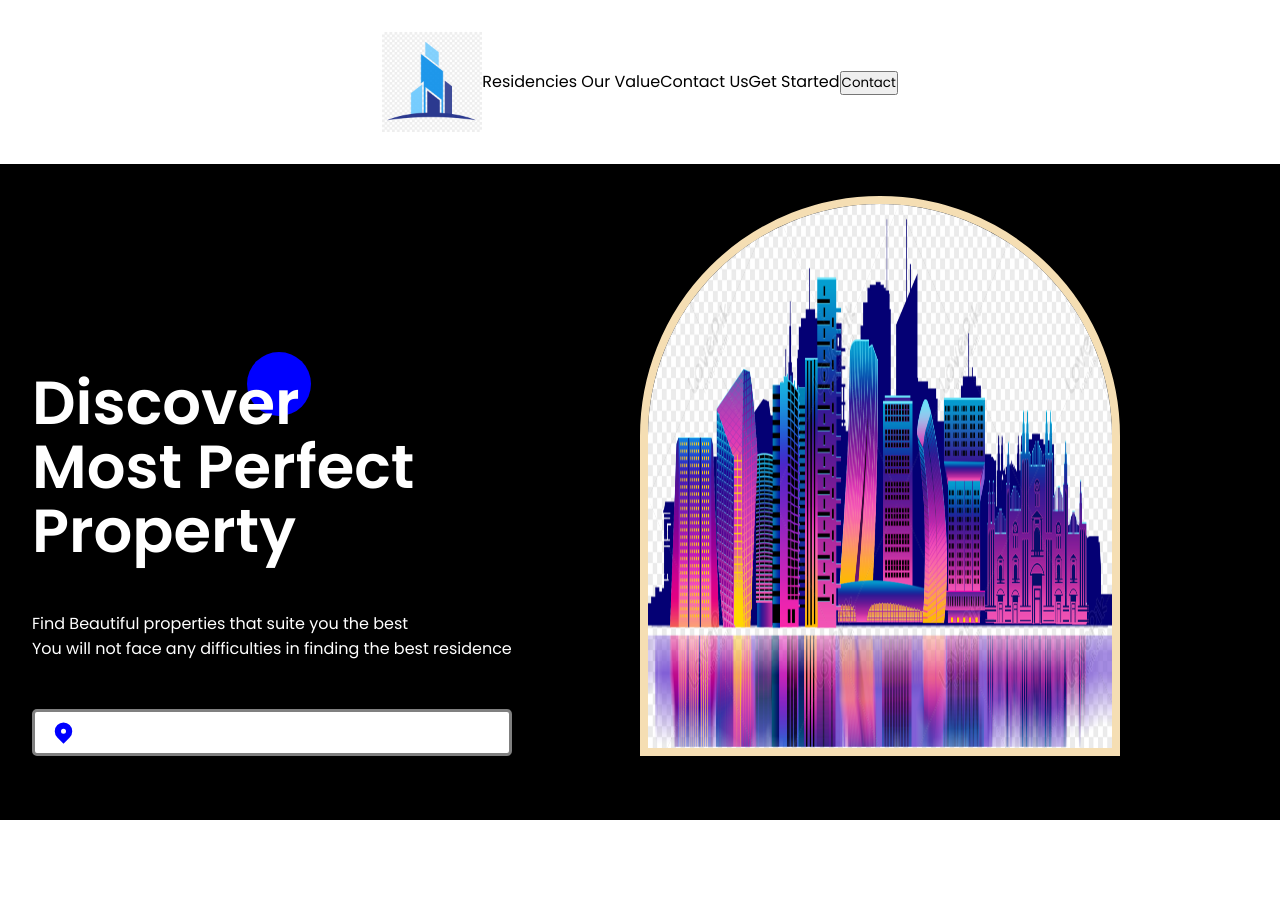
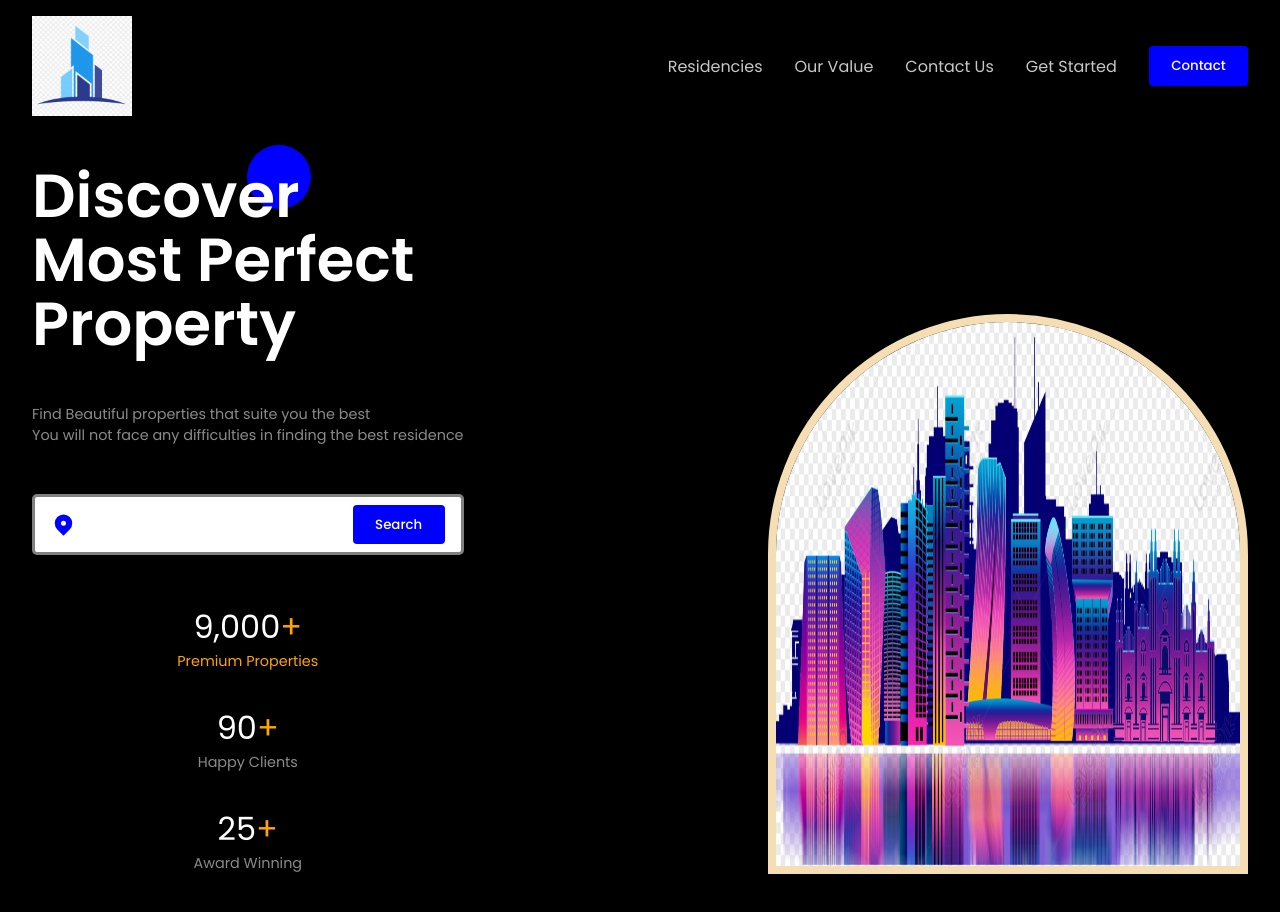
Before and after one commit to codewithvipul/real-estate-website, a React (Create React App) app: page / in a window 1280 px wide. Shown: the top 912 px of the page. Before the commit the page ends 820 px from the top, so only its background shows below. Built offline with nearby package versions, Linux system fonts and the light colour scheme.

Commit message:
added countUp

```diff
--- a/package.json
+++ b/package.json
@@ -7,6 +7,7 @@
     "@testing-library/react": "^13.4.0",
     "@testing-library/user-event": "^13.5.0",
     "react": "^18.2.0",
+    "react-countup": "^6.5.0",
     "react-dom": "^18.2.0",
     "react-icons": "^5.0.1",
     "react-scripts": "5.0.1",
--- a/src/Components/Extras/Extra.css
+++ b/src/Components/Extras/Extra.css
@@ -60,3 +60,14 @@
     border: none;
     outline: none;
 }
+
+.stat{
+    width: 100%;
+    justify-content: space-between;
+}
+.stat > :nth-child(1){
+    font-size: 2rem;
+}
+.stat > :nth-child(1) > :last-child{
+    color: orange;
+}
--- a/src/Components/Extras/Extra.js
+++ b/src/Components/Extras/Extra.js
@@ -1,6 +1,7 @@
 import React from 'react'
 import "./Extra.css"
-import {HiLocationMarker} from "react-icons/hi";
+import { HiLocationMarker } from "react-icons/hi";
+import CountUp from "react-countup";
 
 function Extra() {
     return (
@@ -13,14 +14,46 @@ function Extra() {
                         <h1>Discover <br /> Most Perfect <br /> Property</h1>
                     </div>
                     <div className="flexColStart extra-des">
-                        <span>Find Beautiful properties that suite you the best</span>
-                        <span>You will not face any difficulties in finding the best residence</span>
+                        <span className="secondaryText">Find Beautiful properties that suite you the best</span>
+                        <span className="secondaryText">You will not face any difficulties in finding the best residence</span>
                     </div>
                     <div className="flexCenter search-bar">
                         <HiLocationMarker color="blue" size={25}>
-                            <input type="text" />
-                            <button className="button">Search</button>
                         </HiLocationMarker>
+                        <input type="text" />
+                        <button className="button">Search</button>
+                    </div>
+                    <div className="flexCenter stat">
+                        <div className="flexColCenter stat">
+                            <span>
+                                <CountUp start={8500} end={9000} duration={4} />
+                                <span>+</span>
+                            </span>
+                            <span className="secondaryText">
+                                Premium Properties
+                            </span>
+
+                        </div>
+                        <div className="flexColCenter stat">
+                            <span>
+                                <CountUp start={50} end={90} duration={4} />
+
+                                <span>+</span> </span>
+                            <span className="secondaryText">
+                                Happy Clients
+                            </span>
+
+                        </div>
+                        <div className="flexColCenter stat">
+                            <span>
+                                <CountUp start={10} end={25} duration={4} />
+
+                                <span>+</span> </span>
+                            <span className="secondaryText">
+                                Award Winning
+                            </span>
+
+                        </div>
                     </div>
                 </div>
 
--- a/src/Components/Header/Header.css
+++ b/src/Components/Header/Header.css
@@ -0,0 +1,19 @@
+.h-wrapper{
+    background-color: black;
+    color: white;
+}
+
+.h-container{
+    justify-content: space-between;
+    padding-top: 1rem;
+    padding-bottom: 1rem;
+    color: var(--secondary);
+}
+
+.h-menu{
+    gap: 2rem;
+}
+.h-menu > *:hover{
+    cursor: pointer;
+    background-color: grey;
+}
--- a/src/Components/Header/Header.js
+++ b/src/Components/Header/Header.js
@@ -1,16 +1,17 @@
-import React from 'react'
+import React from 'react';
+import './Header.css';
 
 function Header() {
   return (
     <section className="h-wrapper">
-        <div className="flexCenter paddings h-container">
+        <div className="flexCenter paddings innerWidth h-container">
             <img src="logo.png" alt="logo" width={100} />
-            <div className="h-menu">
+            <div className="flexCenter h-menu">
                 <a href="">Residencies</a>
                 <a href=""> Our Value</a>
                 <a href="">Contact Us</a>
                 <a href="">Get Started</a>
-                <button>Contact</button>
+                <button className="button">Contact</button>
 
             </div>
         </div>
--- a/src/index.css
+++ b/src/index.css
@@ -26,7 +26,7 @@ a {
 }
 
 .innerWidth {
-  width: 90%;
+  width: 100%;
 }
 
 .flexCenter {
```
Also changed, not shown: 1 other file (tests, documents, lock files or other folders).
